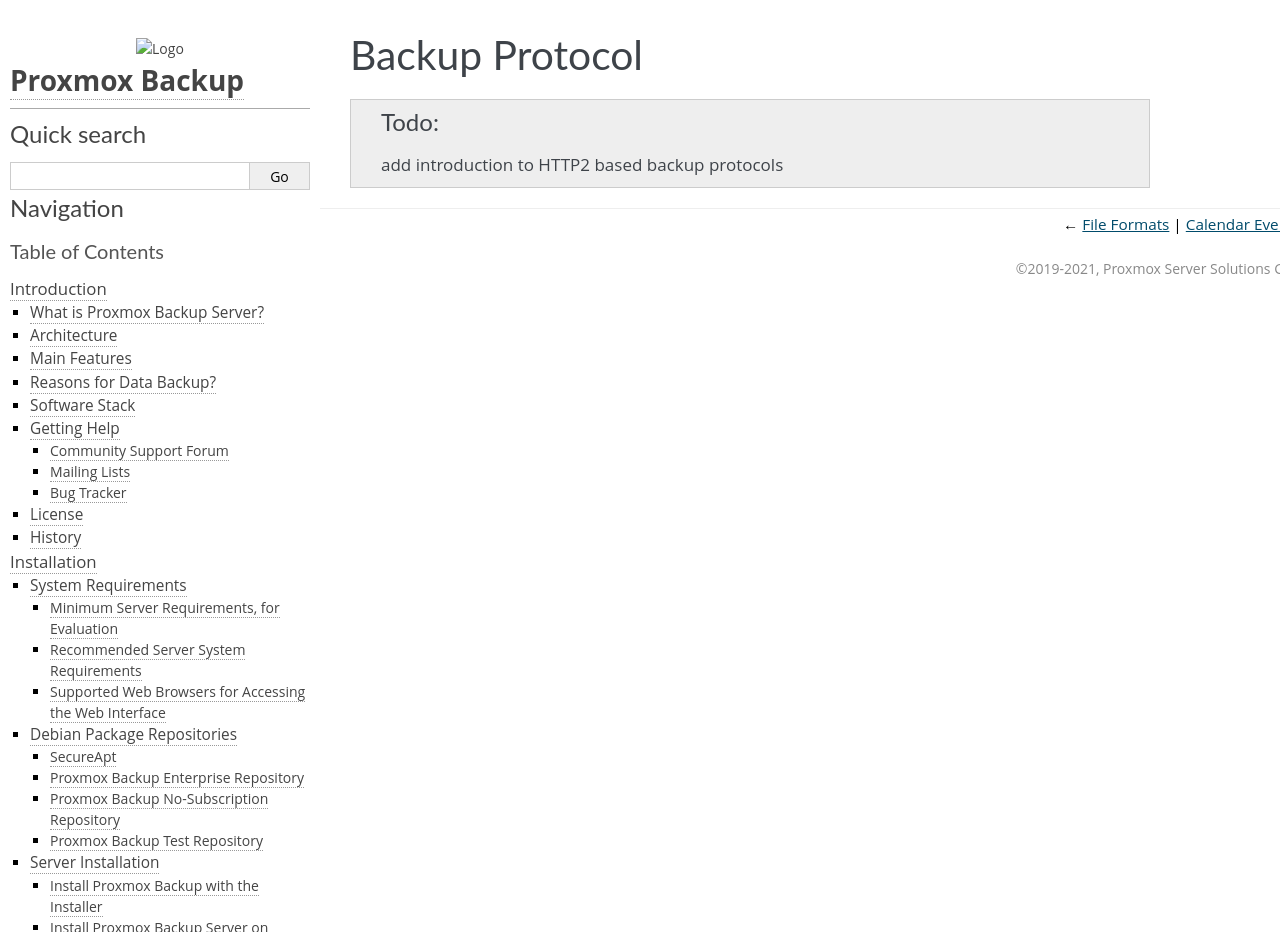
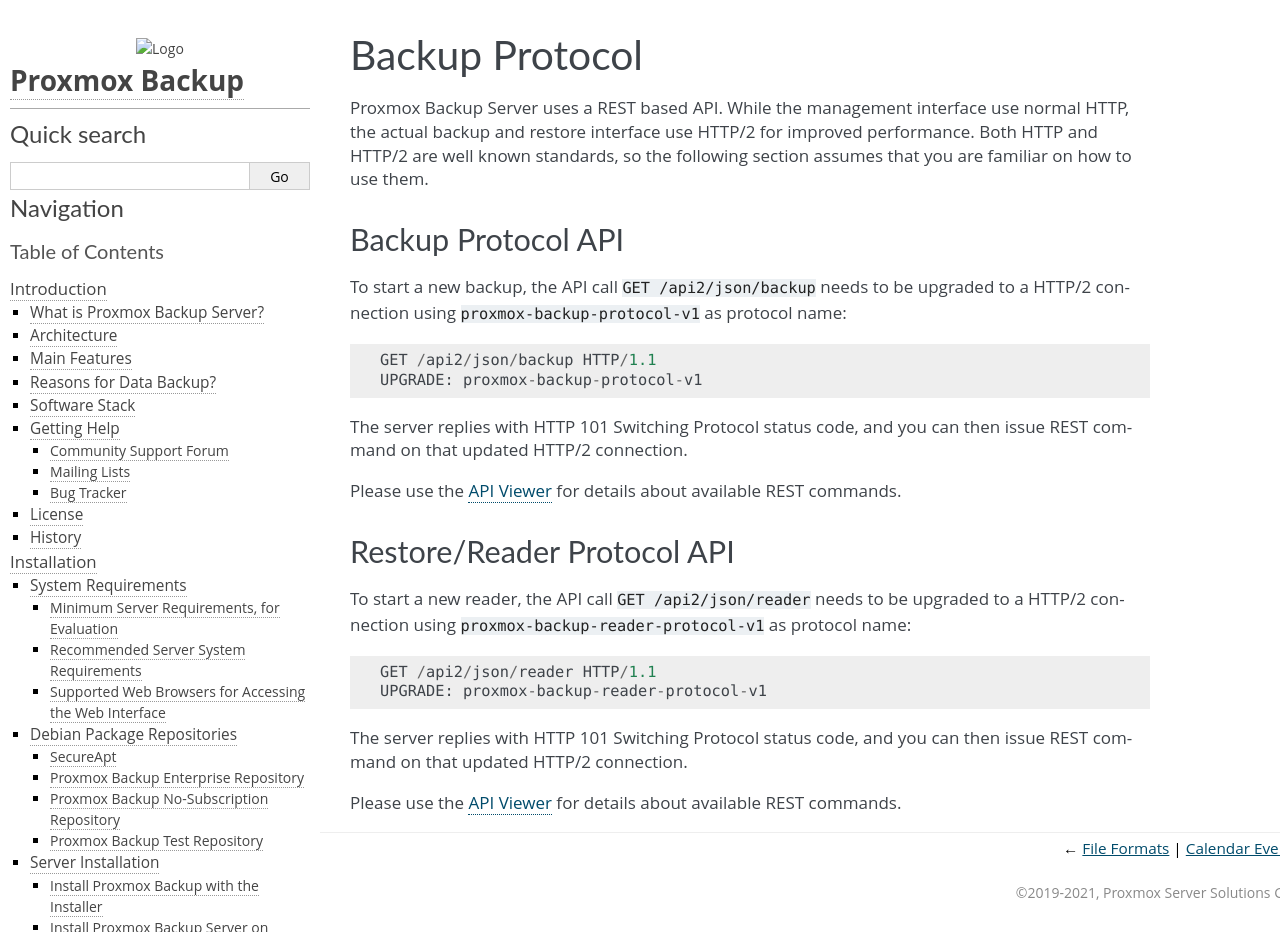
Before and after one commit to proxmox/proxmox-backup, a Sphinx documentation site: the page built from docs/backup-protocol.rst, in a window 1280 px wide and 932 px high. Built offline with Sphinx 7.4.7, drawn with Linux system fonts in a browser that asks for light colours; some of the changed text lies outside the part shown.

Commit message:
doc: improve backup protocol docs

```diff
--- a/docs/backup-protocol.rst
+++ b/docs/backup-protocol.rst
@@ -1,4 +1,42 @@
 Backup Protocol
 ===============
 
-.. todo:: add introduction to HTTP2 based backup protocols
+Proxmox Backup Server uses a REST based API. While the management
+interface use normal HTTP, the actual backup and restore interface use
+HTTP/2 for improved performance. Both HTTP and HTTP/2 are well known
+standards, so the following section assumes that you are familiar on
+how to use them.
+
+
+Backup Protocol API
+-------------------
+
+To start a new backup, the API call ``GET /api2/json/backup`` needs to
+be upgraded to a HTTP/2 connection using
+``proxmox-backup-protocol-v1`` as protocol name::
+
+  GET /api2/json/backup HTTP/1.1
+  UPGRADE: proxmox-backup-protocol-v1
+
+The server replies with HTTP 101 Switching Protocol status code,
+and you can then issue REST command on that updated HTTP/2 connection.
+
+Please use the `API Viewer <api-viewer/index.html>`_ for details about
+available REST commands.
+
+
+Restore/Reader Protocol API
+---------------------------
+
+To start a new reader, the API call ``GET /api2/json/reader`` needs to
+be upgraded to a HTTP/2 connection using
+``proxmox-backup-reader-protocol-v1`` as protocol name::
+
+  GET /api2/json/reader HTTP/1.1
+  UPGRADE: proxmox-backup-reader-protocol-v1
+
+The server replies with HTTP 101 Switching Protocol status code,
+and you can then issue REST command on that updated HTTP/2 connection.
+
+Please use the `API Viewer <api-viewer/index.html>`_ for details about
+available REST commands.
```
